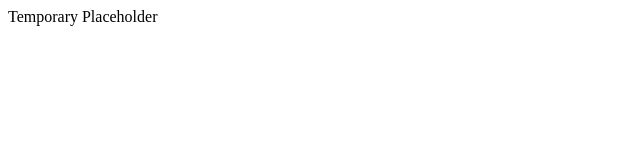
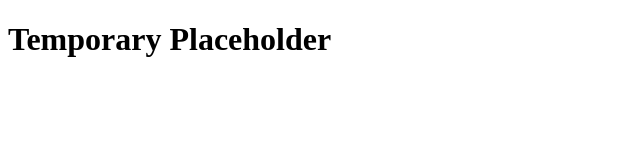
Before and after one commit to d-drodr/d-drodr.github.io, a plain HTML site: page index.html in a window 1280 px wide. Shown: the whole page, without its empty margins (0-640 px from the left). Drawn offline with Linux system fonts and the light colour scheme.

Commit message:
Update index.html

```diff
--- a/index.html
+++ b/index.html
@@ -4,6 +4,6 @@
     Derrick Rodriguez
   </title>
   <body>
-    Temporary Placeholder
+    <h1>Temporary Placeholder</h1>
   </body>
 </html>
```
